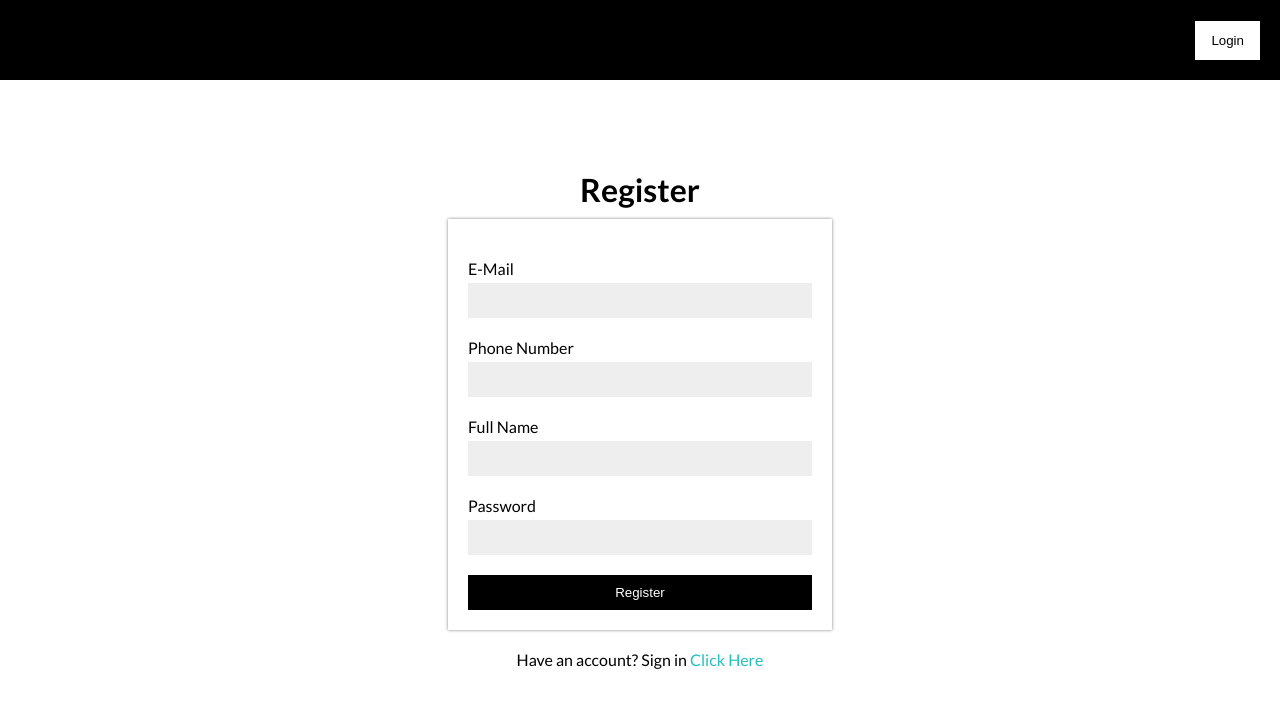
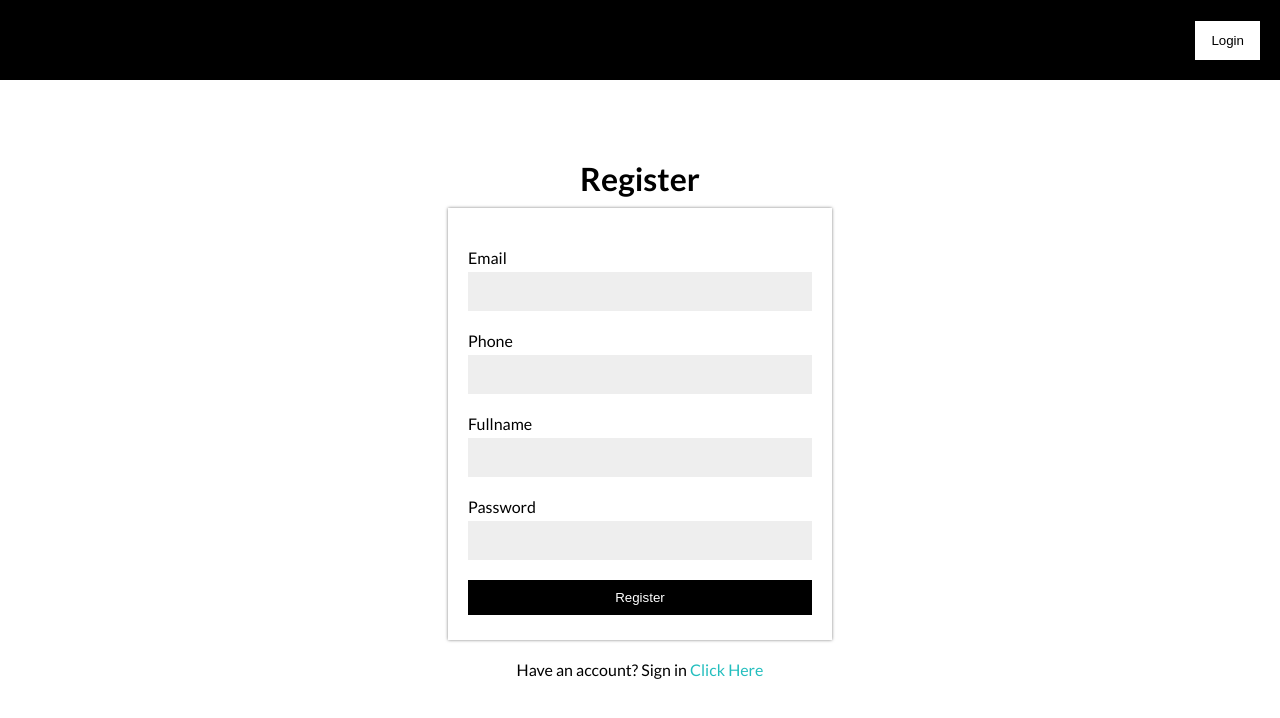
Before and after one commit to Hayrab/my-store, a Next.js app: page /auth/register in a window 1280 px wide. Shown: the top 718 px of the page. Built offline with nearby package versions, Linux system fonts and the light colour scheme; no server answers.

Commit message:
refac: view login, view  register, firebase & auth

```diff
--- /dev/null
+++ b/src/components/ui/Button/button.module.scss
@@ -0,0 +1,14 @@
+.button {
+  display: flex;
+  align-items: center;
+  justify-content: center;
+  padding: 10px;
+  border: none;
+  margin: 5px 0px 5px 0px;
+  cursor: pointer;
+}
+
+.primary {
+  background-color: #000;
+  color: #fff;
+}
--- /dev/null
+++ b/src/components/ui/Button/index.tsx
@@ -0,0 +1,27 @@
+import styles from "./button.module.scss";
+
+type PropType = {
+  onClick?: () => void;
+  type: "submit" | "reset" | "button" | undefined;
+  children: React.ReactNode;
+  variant?: string;
+  className?: string;
+};
+
+const Button = (props: PropType) => {
+  const { onClick, type, children, variant = "primary", className } = props;
+
+  return (
+    <div className={styles.container}>
+      <button
+        type={type}
+        onClick={onClick}
+        className={`${styles[variant]} ${styles.button} ${className}`}
+      >
+        {children}
+      </button>
+    </div>
+  );
+};
+
+export default Button;
--- /dev/null
+++ b/src/components/ui/Input/index.tsx
@@ -0,0 +1,27 @@
+import styles from "./input.module.scss";
+
+type PropType = {
+  label?: string;
+  name: string;
+  type: string;
+  placeholders?: string;
+};
+
+const Input = (props: PropType) => {
+  const { label, name, type, placeholders } = props;
+
+  return (
+    <div className={styles.container}>
+      {label && <label htmlFor={name}>{label}</label>}
+      <input
+        name={name}
+        id={name}
+        type={type}
+        placeholder={placeholders}
+        className={styles.container__input}
+      />
+    </div>
+  );
+};
+
+export default Input;
--- /dev/null
+++ b/src/components/ui/Input/input.module.scss
@@ -0,0 +1,12 @@
+.container {
+  display: flex;
+  flex-direction: column;
+  margin: 20px 0;
+  &__input {
+    padding: 12px;
+    background-color: #eee;
+    margin-top: 5px;
+    border: none;
+    outline: none;
+  }
+}
--- a/src/components/views/auth/Register/Register.module.scss
+++ b/src/components/views/auth/Register/Register.module.scss
@@ -17,18 +17,6 @@
     padding: 20px;
     box-shadow: 0 0 3px rgba(0, 0, 0, 0.5);
     margin-bottom: 20px;
-    &__item {
-      display: flex;
-      flex-direction: column;
-      margin: 20px 0;
-      &__input {
-        padding: 10px;
-        background-color: #eee;
-        margin-top: 5px;
-        border: none;
-        outline: none;
-      }
-    }
     &__button {
       background-color: #000;
       color: #fff;
--- a/src/components/views/auth/Register/index.tsx
+++ b/src/components/views/auth/Register/index.tsx
@@ -2,6 +2,8 @@ import Link from "next/link";
 import styles from "./Register.module.scss";
 import { useRouter } from "next/router";
 import { FormEvent, use, useState } from "react";
+import Input from "@/components/ui/Input";
+import Button from "@/components/ui/Button";
 
 const RegisterView = () => {
   const { push } = useRouter();
@@ -42,45 +44,14 @@ const RegisterView = () => {
       <h1 className={styles.register__title}>Register</h1>
       <div className={styles.register__form}>
         <form onSubmit={handleSubmit}>
-          <div className={styles.register__form__item}>
-            <label htmlFor="email">E-Mail</label>
-            <input
-              name="email"
-              id="email"
-              type="text"
-              className={styles.register__form__item__input}
-            />
-          </div>
-          <div className={styles.register__form__item}>
-            <label htmlFor="phone">Phone Number</label>
-            <input
-              name="phone"
-              id="phone"
-              type="text"
-              className={styles.register__form__item__input}
-            />
-          </div>
-          <div className={styles.register__form__item}>
-            <label htmlFor="fullname">Full Name</label>
-            <input
-              name="fullname"
-              id="fullname"
-              type="text"
-              className={styles.register__form__item__input}
-            />
-          </div>
-          <div className={styles.register__form__item}>
-            <label htmlFor="password">Password</label>
-            <input
-              name="password"
-              id="password"
-              type="text"
-              className={styles.register__form__item__input}
-            />
-          </div>
-          <button type="submit" className={styles.register__form__button}>
+          <Input label="Email" name="email" type="text" />
+          <Input label="Phone" name="phone" type="text" />
+          <Input label="Fullname" name="fullname" type="text" />
+          <Input label="Password" name="password" type="text" />
+
+          <Button type="submit" className={styles.register__form__button}>
             {isLoading ? "Loadings..." : "Register"}
-          </button>
+          </Button>
         </form>
       </div>
       {error && <p className={styles.register__error}>{error}</p>}
--- a/src/lib/firebase/service.ts
+++ b/src/lib/firebase/service.ts
@@ -29,6 +29,37 @@ export async function retrieveDataById(collectionName: string, id: string) {
   return data;
 }
 
+export async function retrieveDataByField(
+  collectionName: string,
+  field: string,
+  value: string
+) {
+  const q = query(
+    collection(firestore, collectionName),
+    where(field, "==", value)
+  );
+  const snapshot = await getDocs(q);
+  const data = snapshot.docs.map((doc) => ({
+    id: doc.id,
+    ...doc.data(),
+  }));
+
+  return data;
+}
+
+export async function addData(userData: any, callback: Function) {
+  const data = await addDoc(collection(firestore, "users"), userData)
+    .then(() => {
+      callback(true);
+    })
+    .catch((error) => {
+      callback(false);
+      console.log(error);
+    });
+
+  return data;
+}
+
 export async function signUp(
   userData: {
     email: string;
@@ -39,16 +70,7 @@ export async function signUp(
   },
   callback: Function
 ) {
-  const q = query(
-    collection(firestore, "users"),
-    where("email", "==", userData.email)
-  );
-
-  const snapshot = await getDocs(q);
-  const data = snapshot.docs.map((doc) => ({
-    id: doc.id,
-    ...doc.data(),
-  }));
+  const data = await retrieveDataByField("users", "email", userData.email);
 
   if (data.length > 0) {
     callback(false);
@@ -85,17 +107,11 @@ export async function signIn(email: string) {
   }
 }
 
-export async function loginWithGoogle(data: any, callback: Function) {
-  const q = query(
-    collection(firestore, "users"),
-    where("email", "==", data.email)
-  );
-
-  const snapshot = await getDocs(q);
-  const user = snapshot.docs.map((doc) => ({
-    id: doc.id,
-    ...doc.data(),
-  }));
+export async function loginWithGoogle(
+  data: { email: string; role?: string },
+  callback: Function
+) {
+  const user = await retrieveDataByField("users", "email", data.email);
 
   if (user.length > 0) {
     callback(user[0]);
```
Also changed, not shown: src/components/views/auth/Login/Login.module.scss (+1 -21 lines), src/components/views/auth/Login/index.tsx (+9 -24 lines), src/services/auth/index.tsx (added, +57 -0 lines).
